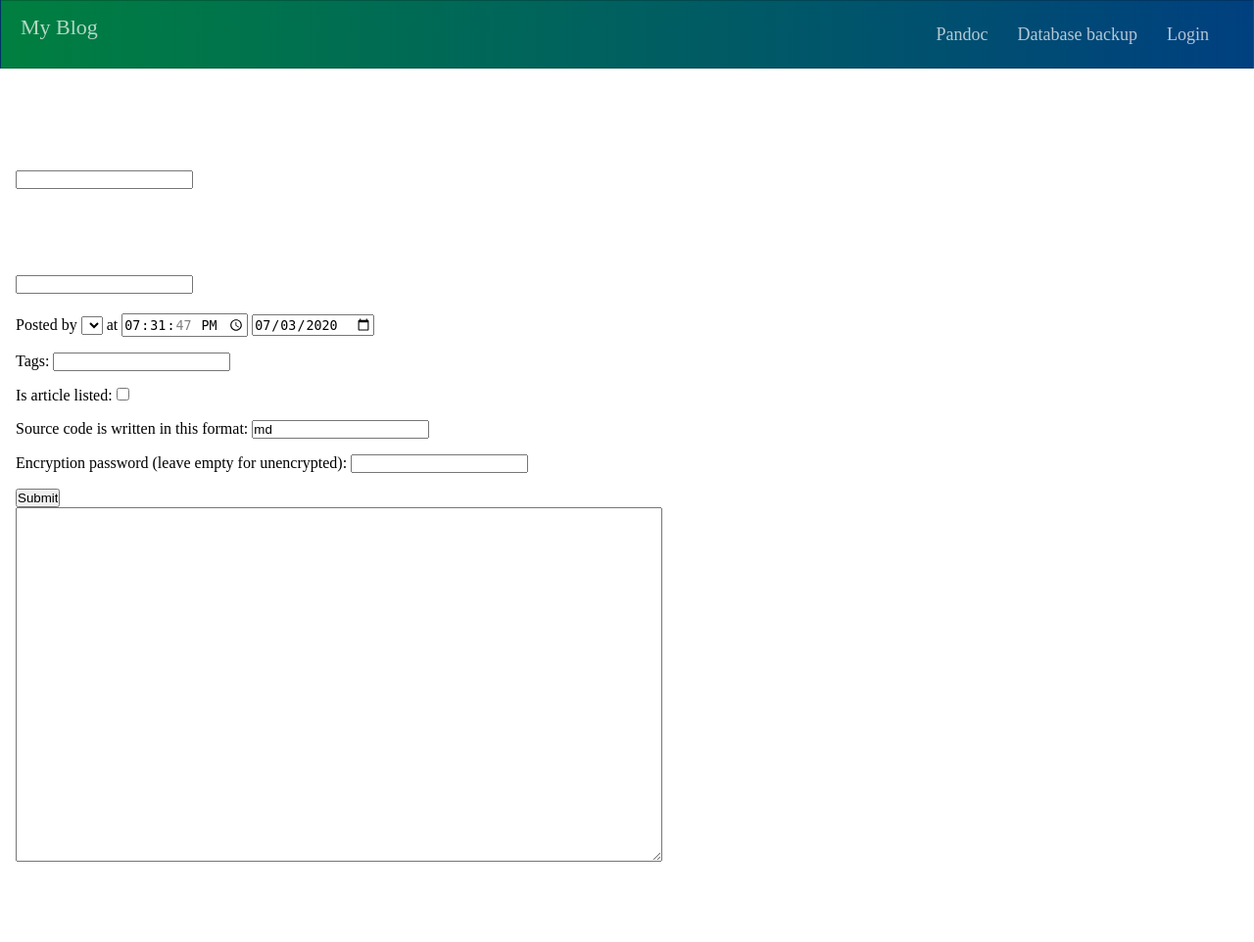
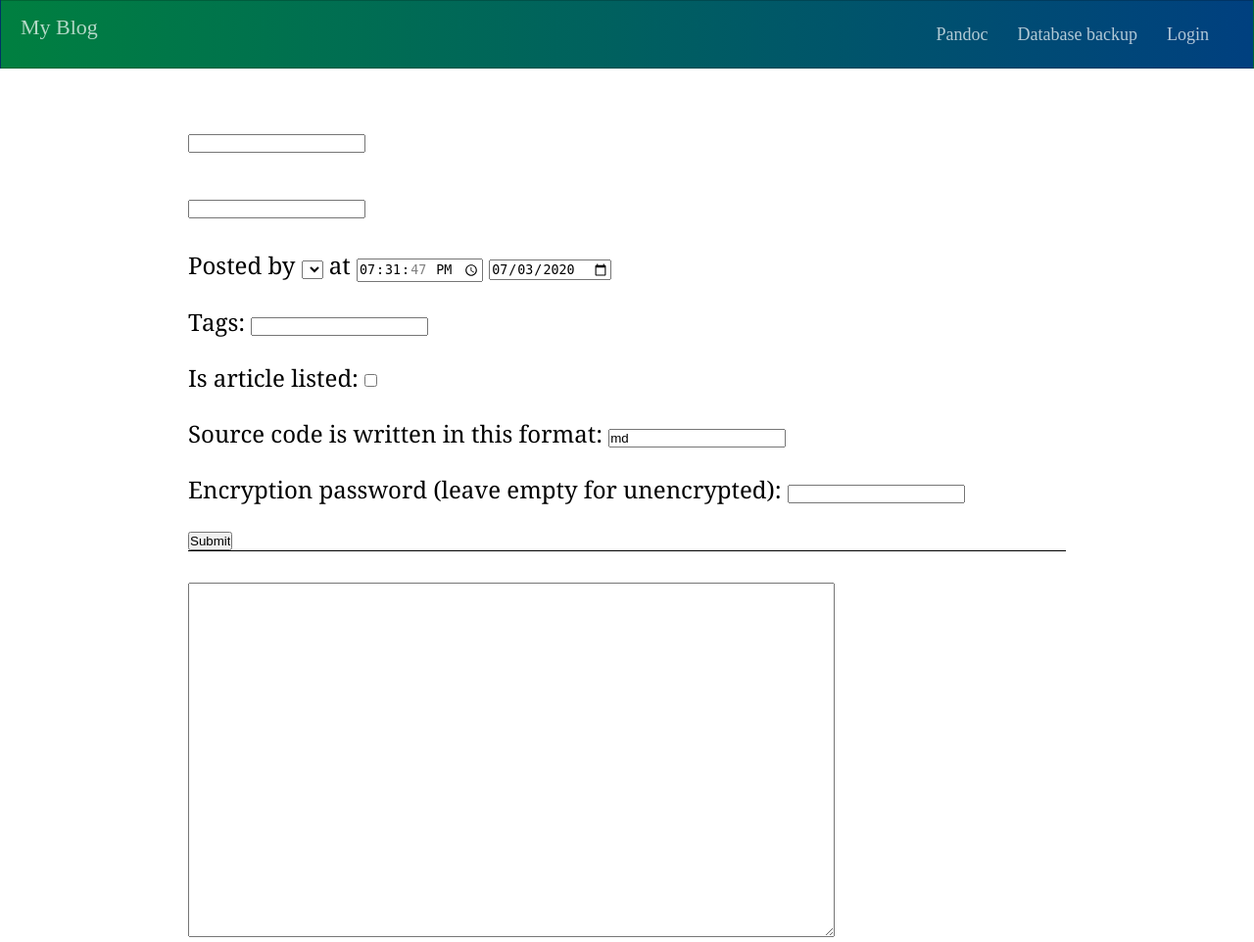
Before and after one commit to danya02/blog, a Flask app: page /article/1/edit in a window 1280 px wide. Shown: the whole page at 98% size. Before the commit the page ends 880 px from the top, so only its background shows below. Run offline with Flask 2, Linux system fonts and the light colour scheme; data that the repository does not hold is empty.

Commit message:
Adding more styling.

```diff
--- a/auth.py
+++ b/auth.py
@@ -14,6 +14,8 @@
     session['user'] = username
 
 def can_edit(article):
+    return True
+
     if get_user() is None:
         return False
 
--- a/static/article-styles.css
+++ b/static/article-styles.css
@@ -6,25 +6,41 @@
   -webkit-text-size-adjust: 100%;
   -ms-text-size-adjust: 100%;
 }
-/*
+
 article {
-  color: #444;
+/*  color: #444; */
   font-family: Georgia, Palatino, 'Palatino Linotype', Times, 'Times New Roman', serif;
-  font-size: 12px;
+/*  font-size: 12px;
   line-height: 1.7;
   padding: 1em;
   margin: auto;
   max-width: 42em;
-  background: #fefefe;
+  background: #fefefe;*/
 }
-*/
+
 
 article {
-  padding-left: 1rem;
-  padding-right: 1rem;
+  max-width: 70%;
+  margin: 0 auto;
 }
 
 article header {
+  border-bottom: 1px solid black;
+/*  margin: 64px; */
+  margin-bottom: 2em;
+}
+
+article header h1 {
+  font-size: 5em;
+}
+
+article header h2 {
+  font-size: 3em;
+}
+
+article header p {
+  font-size: 1.5em;
+  text-indent: 0;
 }
 
 /*
@@ -72,6 +88,7 @@
 
 p {
   margin: 1em 0;
+  text-indent: 1em;
 }
 
 img {
@@ -81,13 +98,13 @@
 h1, h2, h3, h4, h5, h6 {
   color: #111;
   line-height: 125%;
-  margin-top: 2em;
+  /*margin-top: 2em;*/
   font-weight: normal;
 }
 
-h4, h5, h6 {
+/*h4, h5, h6 {
   font-weight: bold;
-}
+}*/
 
 h1 {
   font-size: 2.5em;
@@ -141,6 +158,7 @@
   white-space: pre;
   white-space: pre-wrap;
   word-wrap: break-word;
+  border: 1px solid black;
 }
 
 b, strong {
@@ -306,8 +324,20 @@
 
   pre, blockquote {
     border: 1px solid #999;
+    border-left: 2em solid #aaa;
     padding-right: 1em;
     page-break-inside: avoid;
+  }
+
+  blockquote:before {
+    color: #ccc;
+    content: "\201C";
+    font-family: serif;
+    font-size: 4em;
+    line-height: 0.1em;
+    margin-right: 0.25em;
+    vertical-align: -0.6em;
+    margin-bottom: 0;
   }
 
   tr, img {
--- a/static/layout.css
+++ b/static/layout.css
@@ -91,3 +91,9 @@
     }
 
 }
+
+@media print {
+  .navbar {
+    display: none !important;
+  }
+}
--- a/templates/article/view-article.html
+++ b/templates/article/view-article.html
@@ -15,6 +15,11 @@
         </p>
         {% if protected %}<p>This article is encrypted!</p>{% endif %}
         {% endif %}
+	{% if can_edit %}
+	  <form action="{{ url_for('article.edit_article', slug=article.slug) }}">
+            <input type="submit" value="Edit article" />
+	  </form>
+	{% endif %}
     </header>
 
     {% if encrypted %}
```
